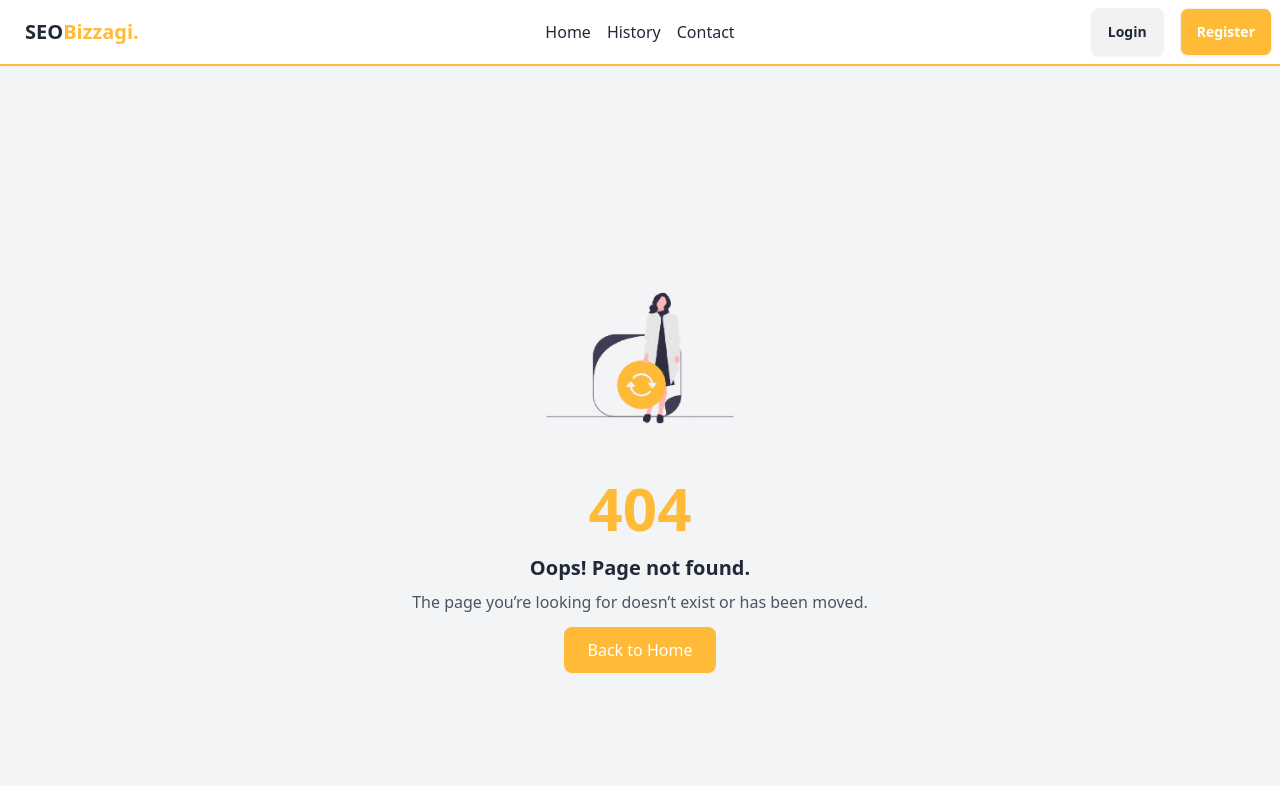
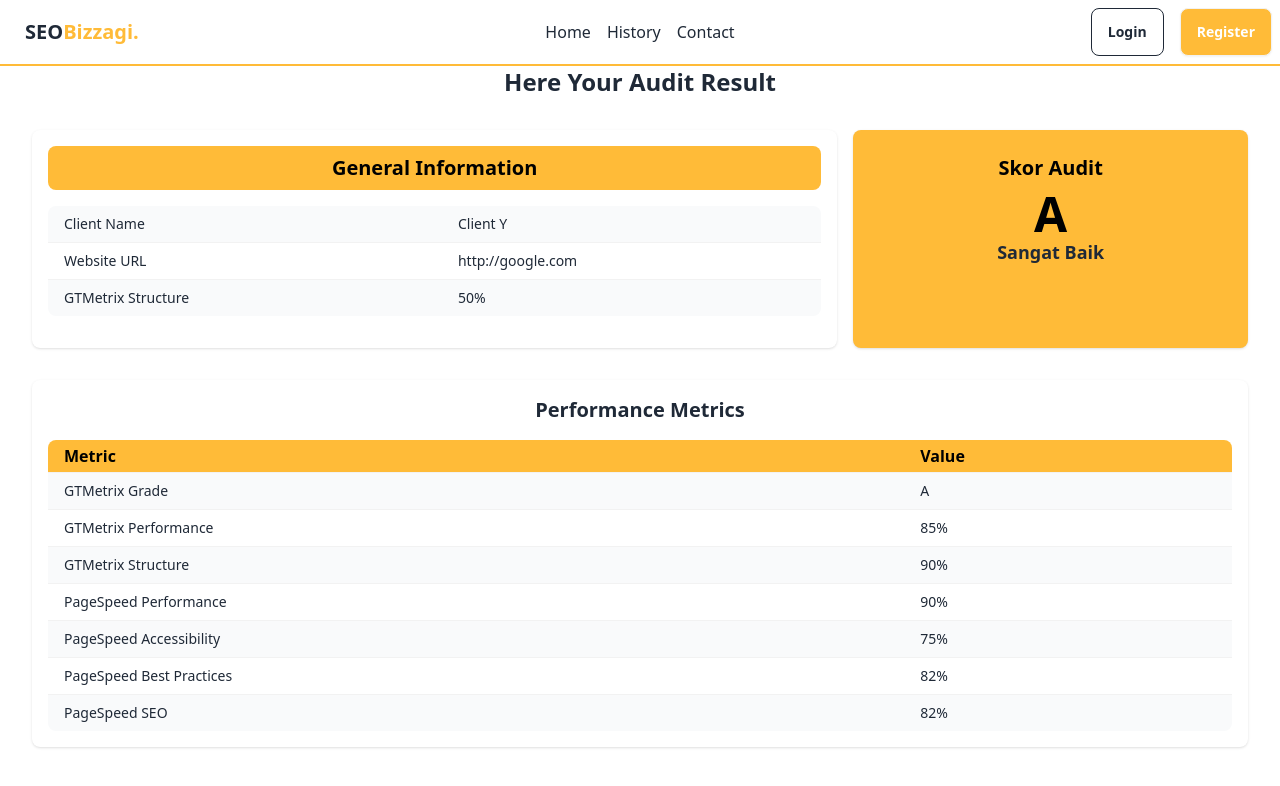
Before and after one commit to C242-SA01/frontend-app-seo, a Next.js app: page /results in a window 1280 px wide. Before the commit this address had no page. Shown: the top 786 px of the page. Built offline with nearby package versions, Linux system fonts and the light colour scheme.

Commit message:
result SEO Audit

```diff
--- /dev/null
+++ b/src/components/AuditScore.tsx
@@ -0,0 +1,15 @@
+interface AuditScoreProps {
+  score: string;
+  description: string;
+}
+
+const AuditScore: React.FC<AuditScoreProps> = ({ score, description }) => {
+  return (
+    <div className="h-full p-6 text-center rounded-lg shadow bg-primary ">
+      <h3 className="mb-2 text-xl font-bold text-black">Skor Audit</h3>
+      <p className="text-5xl font-bold text-black">{score}</p>
+      <p className="text-lg font-semibold">{description}</p>
+    </div>
+  );
+};
+export default AuditScore;
--- /dev/null
+++ b/src/components/GeneralInfo.tsx
@@ -0,0 +1,31 @@
+interface GeneralInfoProps {
+  clientName: string;
+  websiteURL: string;
+  structure: number;
+}
+
+const GeneralInfo: React.FC<GeneralInfoProps> = ({ clientName, websiteURL, structure }) => {
+  return (
+    <div className="h-full p-4 mb-4 bg-white rounded-lg shadow">
+      <h2 className="py-2 mb-4 text-xl font-bold text-center text-black rounded-lg bg-primary">General Information</h2>
+      <table className="table w-full overflow-hidden border-collapse rounded-lg">
+        <tbody>
+          <tr className="bg-gray-50">
+            <td className="px-4 py-2">Client Name </td>
+            <td className="px-4 py-2">{clientName}</td>
+          </tr>
+          <tr className="bg-white-50">
+            <td className="px-4 py-2">Website URL </td>
+            <td className="px-4 py-2">{websiteURL}</td>
+          </tr>
+          <tr className="bg-gray-50">
+            <td className="px-4 py-2">GTMetrix Structure </td>
+            <td className="px-4 py-2">{structure}%</td>
+          </tr>
+        </tbody>
+      </table>
+    </div>
+  );
+};
+
+export default GeneralInfo;
--- /dev/null
+++ b/src/components/PerformanceMetrics.tsx
@@ -0,0 +1,34 @@
+interface Metric {
+  name: string;
+  value: string | number;
+}
+
+interface PerformanceMetricsProps {
+  metrics: Metric[];
+}
+
+const PerformanceMetrics: React.FC<PerformanceMetricsProps> = ({ metrics }) => {
+  return (
+    <div className="p-4 m-8 bg-white rounded-lg shadow">
+      <h2 className="mb-4 text-xl font-bold text-center">Performance Metrics</h2>
+      <table className="table w-full overflow-hidden border-collapse rounded-lg">
+        <thead className="text-black rounded-t-lg text-[16px] bg-primary">
+          <tr>
+            <th className="px-4 py-2">Metric</th>
+            <th className="px-4 py-2">Value</th>
+          </tr>
+        </thead>
+        <tbody>
+          {metrics.map((metric, index) => (
+            <tr key={index} className={index % 2 === 0 ? "bg-gray-50" : "bg-white"}>
+              <td className="px-4 py-2">{metric.name}</td>
+              <td className="px-4 py-2 ">{metric.value}</td>
+            </tr>
+          ))}
+        </tbody>
+      </table>
+    </div>
+  );
+};
+
+export default PerformanceMetrics;
--- a/src/components/layouts/Navbar/index.tsx
+++ b/src/components/layouts/Navbar/index.tsx
@@ -12,43 +12,31 @@ const Navbar: React.FC = () => {
   }, [router.pathname]);
   return (
     <div>
-      <div className="navbar bg-base-100">
+      <div className="bg-transparent navbar">
         <div className="navbar-start">
           <div className="dropdown">
             <div tabIndex={0} role="button" className="btn btn-ghost lg:hidden">
               <i className="ri-menu-line"></i>
             </div>
-            <ul
-              tabIndex={0}
-              className="menu menu-sm dropdown-content bg-base-100 rounded-box z-[1] mt-3 w-52 p-2 shadow"
-            >
+            <ul tabIndex={0} className="menu menu-sm dropdown-content bg-base-100 rounded-box z-[1] mt-3 w-52 p-2 shadow">
               <li>
-                <Link
-                  href="/"
-                  className={activeSection === "/" ? "text-primary" : ""}
-                >
+                <Link href="/" className={activeSection === "/" ? "text-primary" : ""}>
                   Home
                 </Link>
               </li>
               <li>
-                <Link
-                  href="/history"
-                  className={activeSection === "/history" ? "text-primary" : ""}
-                >
+                <Link href="/history" className={activeSection === "/history" ? "text-primary" : ""}>
                   History
                 </Link>
               </li>
               <li>
-                <Link
-                  href="/contact"
-                  className={activeSection === "/contact" ? "text-primary" : ""}
-                >
+                <Link href="/contact" className={activeSection === "/contact" ? "text-primary" : ""}>
                   Contact Us
                 </Link>
               </li>
             </ul>
           </div>
-          <a className="btn btn-ghost text-xl">
+          <a className="text-xl btn btn-ghost">
             <span>
               SEO<span className="text-primary">Bizzagi.</span>
             </span>
@@ -57,36 +45,17 @@ const Navbar: React.FC = () => {
         <div className="hidden lg:flex">
           <ul className="flex space-x-4">
             <li>
-              <Link
-                href="/"
-                className={`${
-                  activeSection === "/" ? "text-primary" : "text-gray-800"
-                } hover:text-primary transition duration-300`}
-              >
+              <Link href="/" className={`${activeSection === "/" ? "text-primary" : "text-gray-800"} hover:text-primary transition duration-300`}>
                 Home
               </Link>
             </li>
             <li>
-              <Link
-                href="/history"
-                className={`${
-                  activeSection === "/history"
-                    ? "text-primary"
-                    : "text-gray-800"
-                } hover:text-primary transition duration-300`}
-              >
+              <Link href="/history" className={`${activeSection === "/history" ? "text-primary" : "text-gray-800"} hover:text-primary transition duration-300`}>
                 History
               </Link>
             </li>
             <li>
-              <Link
-                href="/contact"
-                className={`${
-                  activeSection === "/contact"
-                    ? "text-primary"
-                    : "text-gray-800"
-                } hover:text-primary transition duration-300`}
-              >
+              <Link href="/contact" className={`${activeSection === "/contact" ? "text-primary" : "text-gray-800"} hover:text-primary transition duration-300`}>
                 Contact
               </Link>
             </li>
@@ -101,10 +70,10 @@ const Navbar: React.FC = () => {
             </div>
           ) : (
             <>
-              <a className="btn mr-4" href="/login">
+              <a className="mr-4 btn btn-outline outline-transparent" href="/login">
                 Login
               </a>
-              <a className="btn bg-primary text-white" href="/register">
+              <a className="text-white btn bg-primary" href="/register">
                 Register
               </a>
             </>
--- a/src/pages/index.tsx
+++ b/src/pages/index.tsx
@@ -10,7 +10,9 @@ export default function Home() {
     <div>
       <Head>
         <title>Home</title>
+        <meta name="description" content="Generated by create next app" />
       </Head>
+      <h1>Hallo saya dari bizzagi</h1>
     </div>
   );
 }
--- /dev/null
+++ b/src/pages/results/index.tsx
@@ -0,0 +1,40 @@
+import AuditScore from "@/components/AuditScore";
+import GeneralInfo from "@/components/GeneralInfo";
+import PerformanceMetrics from "@/components/PerformanceMetrics";
+
+const ResultPage: React.FC = () => {
+  const generalInfo = {
+    clientName: "Client Y",
+    websiteURL: "http://google.com",
+    structure: 50,
+  };
+  const scoreInfo = {
+    score: "A",
+    description: "Sangat Baik",
+  };
+  const metrics = [
+    { name: "GTMetrix Grade", value: "A" },
+    { name: "GTMetrix Performance", value: "85%" },
+    { name: "GTMetrix Structure", value: "90%" },
+    { name: "PageSpeed Performance", value: "90%" },
+    { name: "PageSpeed Accessibility", value: "75%" },
+    { name: "PageSpeed Best Practices", value: "82%" },
+    { name: "PageSpeed SEO", value: "82%" },
+  ];
+  return (
+    <>
+      <h1 className="mb-6 text-2xl font-bold text-center">Here Your Audit Result</h1>
+      <div className="grid grid-flow-row-dense grid-cols-3 grid-rows-1 gap-4 m-8 md:grid-cols-3">
+        <div className="col-span-2">
+          <GeneralInfo {...generalInfo} />
+        </div>
+        {/* Audit Score (4/12) */}
+        <AuditScore {...scoreInfo} />
+      </div>
+
+      <PerformanceMetrics metrics={metrics} />
+    </>
+  );
+};
+
+export default ResultPage;
--- a/src/styles/globals.css
+++ b/src/styles/globals.css
@@ -1,27 +1,6 @@
 @tailwind base;
 @tailwind components;
 @tailwind utilities;
-
 :root {
-  --foreground-rgb: 0, 0, 0;
-  --background-start-rgb: 214, 219, 220;
-  --background-end-rgb: 255, 255, 255;
+  @apply bg-white;
 }
-
-/* @media (prefers-color-scheme: dark) {
-  :root {
-    --foreground-rgb: 255, 255, 255;
-    --background-start-rgb: 0, 0, 0;
-    --background-end-rgb: 0, 0, 0;
-  }
-} */
-
-/* body {
-  color: rgb(var(--foreground-rgb));
-  background: linear-gradient(
-      to bottom,
-      transparent,
-      rgb(var(--background-end-rgb))
-    )
-    rgb(var(--background-start-rgb));
-} */
--- a/src/views/Seo/index.tsx
+++ b/src/views/Seo/index.tsx
@@ -16,15 +16,15 @@ const HistoryView = ({ histories }: { histories: HistoriesType[] }) => {
           ))}
         </>
       ) : (
-        <div className="flex w-52 flex-col gap-4">
+        <div className="flex flex-col gap-4 w-52 bg">
           <div className="flex items-center gap-4">
-            <div className="skeleton h-16 w-16 shrink-0 rounded-full"></div>
+            <div className="w-16 h-16 rounded-full skeleton shrink-0"></div>
             <div className="flex flex-col gap-4">
-              <div className="skeleton h-4 w-20"></div>
-              <div className="skeleton h-4 w-28"></div>
+              <div className="w-20 h-4 skeleton"></div>
+              <div className="h-4 skeleton w-28"></div>
             </div>
           </div>
-          <div className="skeleton h-32 w-full"></div>
+          <div className="w-full h-32 skeleton"></div>
         </div>
       )}
       {histories.map((history: HistoriesType) => (
--- a/tailwind.config.js
+++ b/tailwind.config.js
@@ -1,22 +1,20 @@
 /** @type {import('tailwindcss').Config} */
 module.exports = {
-  content: [
-    "./src/pages/**/*.{js,ts,jsx,tsx,mdx}",
-    "./src/components/**/*.{js,ts,jsx,tsx,mdx}",
-    "./src/app/**/*.{js,ts,jsx,tsx,mdx}",
-    "./src/views/**/*.{js,ts,jsx,tsx,mdx}",
-  ],
+  content: ["./src/pages/**/*.{js,ts,jsx,tsx,mdx}", "./src/components/**/*.{js,ts,jsx,tsx,mdx}", "./src/app/**/*.{js,ts,jsx,tsx,mdx}", "./src/views/**/*.{js,ts,jsx,tsx,mdx}"],
   theme: {
     extend: {
       backgroundImage: {
         "gradient-radial": "radial-gradient(var(--tw-gradient-stops))",
-        "gradient-conic":
-          "conic-gradient(from 180deg at 50% 50%, var(--tw-gradient-stops))",
+        "gradient-conic": "conic-gradient(from 180deg at 50% 50%, var(--tw-gradient-stops))",
       },
       colors: {
         primary: "#FFBB38",
+        white: "#ffffff",
       },
     },
   },
   plugins: [require("daisyui")],
+  daisyui: {
+    themes: ["light"],
+  },
 };
```
Also changed, not shown: src/components/Result/index.tsx (added).
